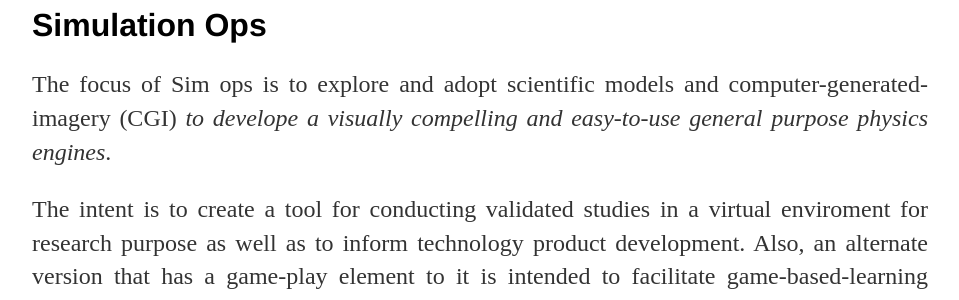
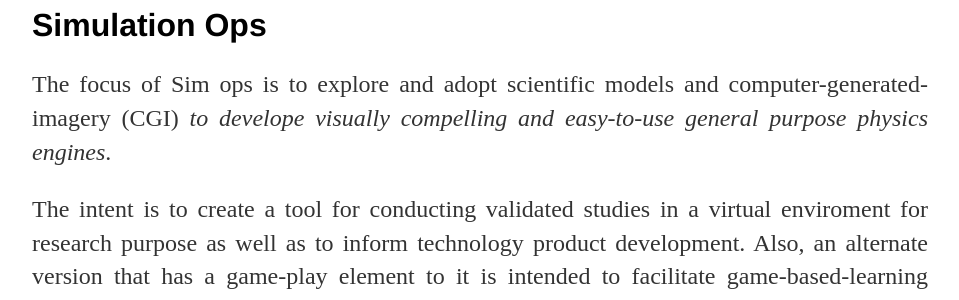
Before and after one commit to oferonmi/datafilik.github.io, a Jekyll site: the page built from ops/sim_op/index.html, in a window 1280 px wide. Shown: the part 153-453 px from the top of the page, without its empty margins (160-1119 px from the left). Built offline with Jekyll 4.4.1, drawn with Linux system fonts in a browser that asks for light colours.

Commit message:
content update

```diff
--- a/ops/sim_op/index.html
+++ b/ops/sim_op/index.html
@@ -5,7 +5,7 @@
 <div class="blurb">
     <h1>Simulation Ops</h1>
     <p align="justify">
-        The focus of Sim ops is to explore and adopt scientific models and computer-generated-imagery (CGI) <em>to develope a visually compelling and easy-to-use general purpose physics engines</em>.
+        The focus of Sim ops is to explore and adopt scientific models and computer-generated-imagery (CGI) <em>to develope visually compelling and easy-to-use general purpose physics engines</em>.
     </p>
 
     <p align="justify">
```
